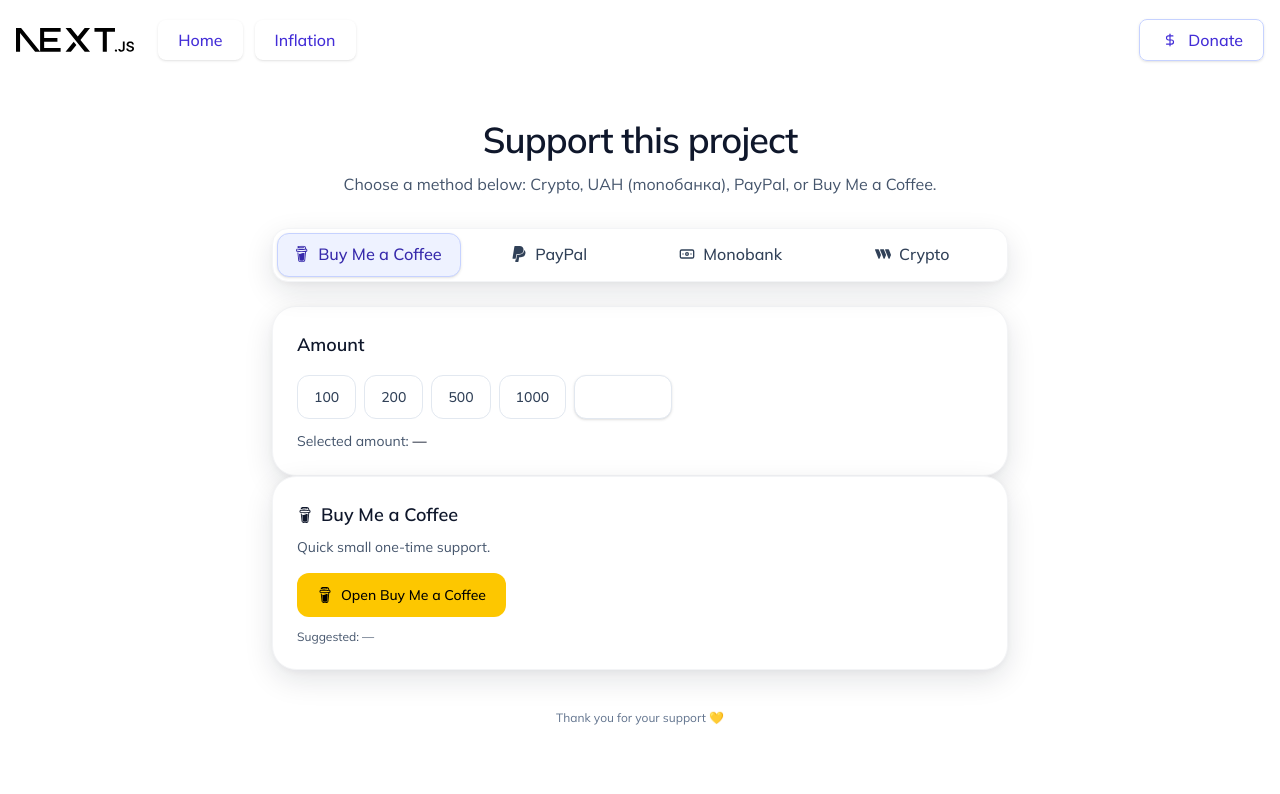
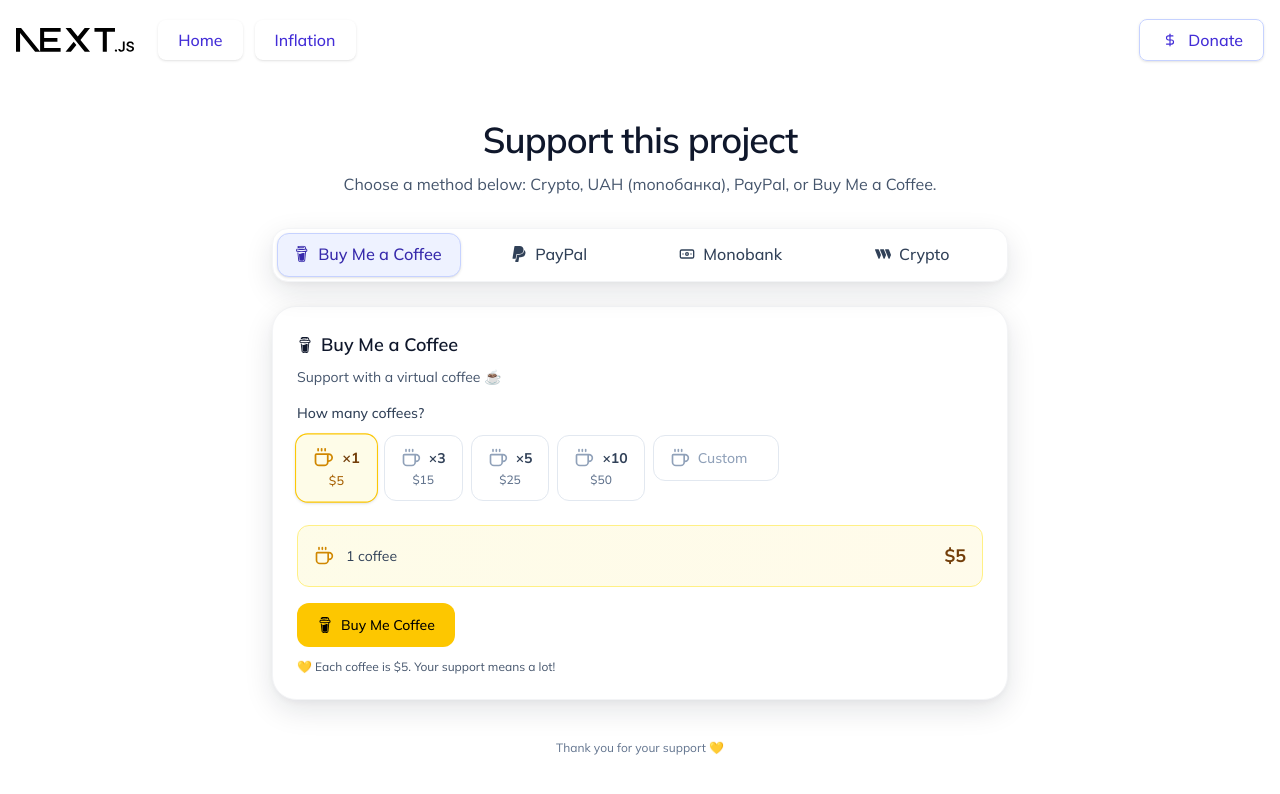
Before and after one commit to inputBrain/client-ret-calculator, a Next.js app: page /donation in a window 1280 px wide. Shown: the top 794 px of the page. Built offline with nearby package versions, Linux system fonts and the light colour scheme; no server answers.

Commit message:
feat: bmac tab for donation

```diff
--- a/src/app/donation/page.tsx
+++ b/src/app/donation/page.tsx
@@ -76,7 +76,8 @@
                 {/* ✅ Таби методів оплати */}
                 <PaymentMethodTabs method={state.method} onMethodChange={state.setMethod} />
 
-                {/* ✅ Вибір суми */}
+                {/* ✅ Вибір суми (НЕ показуємо для BMAC) */}
+                {state.method !== "bmac" && (
                     <AmountSelector
                         method={state.method}
                         amountInput={state.amountInput}
@@ -91,8 +92,10 @@
                         onPaypalCcyChange={state.setPaypalCcy}
                         paypalAvailableMap={paypalAvailableMap}
                     />
+                )}
 
                 {/* ✅ Рендер відповідного методу оплати */}
+                <div className={state.method === "bmac" ? "" : "mt-8"}>
                     {state.method === "crypto" && (
                         <CryptoPayment
                             tokenKey={state.tokenKey}
@@ -130,6 +133,7 @@
                             amount={state.finalAmount}
                         />
                     )}
+                </div>
 
                 {/* ✅ Footer */}
                 <footer className="mt-10 text-center text-xs text-slate-500">
--- a/src/components/donation/BuyMeACoffeePayment.tsx
+++ b/src/components/donation/BuyMeACoffeePayment.tsx
@@ -1,5 +1,6 @@
-import React from "react";
+import React, { useState, useMemo } from "react";
 import { SiBuymeacoffee } from "react-icons/si";
+import { Coffee } from "lucide-react";
 import { Card, CardHeader } from "@/components/ui/Card";
 import { Button } from "@/components/ui/Button";
 
@@ -10,17 +11,151 @@
 
 const iconCls = "h-4 w-4";
 
+const COFFEE_PRICE = 5; // $5 за одну каву
+
+const COFFEE_PRESETS = [1, 3, 5, 10];
+
 export function BuyMeACoffeePayment({
     bmacUrl,
     amount,
 }: BuyMeACoffeePaymentProps) {
+    const [coffeeCount, setCoffeeCount] = useState<number>(1);
+    const [customInput, setCustomInput] = useState<string>("");
+
+    const totalAmount = useMemo(() => {
+        return coffeeCount * COFFEE_PRICE;
+    }, [coffeeCount]);
+
+    const customCount = useMemo(() => {
+        const num = parseInt(customInput);
+        return Number.isFinite(num) && num > 0 ? num : null;
+    }, [customInput]);
+
+    const isPresetActive = (count: number) => {
+        return !customInput && coffeeCount === count;
+    };
+
     return (
         <Card>
             <CardHeader
                 icon={<SiBuymeacoffee className={iconCls} />}
                 title="Buy Me a Coffee"
-                description="Quick small one-time support."
+                description="Support with a virtual coffee ☕"
             />
+
+            <div className="mb-6">
+                <label className="mb-3 block text-sm font-medium text-slate-700">
+                    How many coffees?
+                </label>
+                <div className="flex flex-wrap gap-2">
+                    {/* Preset кнопки */}
+                    {COFFEE_PRESETS.map((count) => (
+                        <button
+                            key={count}
+                            onClick={() => {
+                                setCoffeeCount(count);
+                                setCustomInput(""); // скидаємо custom
+                            }}
+                            className={`group relative rounded-xl px-4 py-3 text-sm font-medium border transition-all ${
+                                isPresetActive(count)
+                                    ? "border-yellow-400 bg-yellow-50 text-yellow-900 shadow-sm scale-105"
+                                    : "border-slate-200 text-slate-700 hover:bg-slate-50 hover:border-slate-300"
+                            }`}
+                        >
+                            {/* Іконка кави */}
+                            <div className="flex items-center gap-2">
+                                <Coffee
+                                    className={`h-5 w-5 transition-transform ${
+                                        isPresetActive(count) ? "text-yellow-600" : "text-slate-400"
+                                    }`}
+                                />
+                                <span className="font-bold">×{count}</span>
+                            </div>
+                            {/* Ціна під іконкою */}
+                            <div className={`text-xs mt-1 ${
+                                isPresetActive(count) ? "text-yellow-700" : "text-slate-500"
+                            }`}>
+                                ${count * COFFEE_PRICE}
+                            </div>
+                        </button>
+                    ))}
+
+                    {/* Custom інпут */}
+                    <div className="relative group">
+                        <button
+                            onClick={() => {
+                                // Фокус на інпут при кліку на кнопку
+                                const input = document.getElementById("custom-coffee-input") as HTMLInputElement;
+                                input?.focus();
+                            }}
+                            className={`rounded-xl px-4 py-3 text-sm font-medium border transition-all ${
+                                customInput
+                                    ? "border-yellow-400 bg-yellow-50 text-yellow-900 shadow-sm"
+                                    : "border-slate-200 text-slate-700 hover:bg-slate-50"
+                            }`}
+                        >
+                            <div className="flex items-center gap-2">
+                                <Coffee
+                                    className={`h-5 w-5 ${
+                                        customInput ? "text-yellow-600" : "text-slate-400"
+                                    }`}
+                                />
+                                <input
+                                    id="custom-coffee-input"
+                                    type="number"
+                                    min="1"
+                                    max="1000"
+                                    placeholder="Custom"
+                                    value={customInput}
+                                    onChange={(e) => {
+                                        const val = e.target.value;
+                                        setCustomInput(val);
+                                        const num = parseInt(val);
+                                        if (Number.isFinite(num) && num > 0) {
+                                            setCoffeeCount(num);
+                                        }
+                                    }}
+                                    onFocus={(e) => e.currentTarget.select()}
+                                    className="w-16 bg-transparent text-center outline-none placeholder:text-slate-400"
+                                />
+                            </div>
+                            {customCount && (
+                                <div className="text-xs mt-1 text-yellow-700">
+                                    ${customCount * COFFEE_PRICE}
+                                </div>
+                            )}
+                        </button>
+                    </div>
+                </div>
+            </div>
+
+            {/* ✅ Відображення обраного */}
+            <div className="mb-4 p-4 rounded-xl bg-gradient-to-r from-yellow-50 to-amber-50 border border-yellow-200">
+                <div className="flex items-center justify-between">
+                    <div className="flex items-center gap-3">
+                        <div className="flex">
+                            {/* Показуємо іконки кавочок */}
+                            {Array.from({ length: Math.min(coffeeCount, 5) }).map((_, i) => (
+                                <Coffee
+                                    key={i}
+                                    className="h-5 w-5 text-yellow-600 -ml-1 first:ml-0"
+                                />
+                            ))}
+                            {coffeeCount > 5 && (
+                                <span className="ml-1 text-sm font-semibold text-yellow-700">
+                  +{coffeeCount - 5}
+                </span>
+                            )}
+                        </div>
+                        <span className="text-sm text-slate-700">
+              {coffeeCount === 1 ? "1 coffee" : `${coffeeCount} coffees`}
+            </span>
+                    </div>
+                    <span className="text-lg font-bold text-yellow-900">
+            ${totalAmount}
+          </span>
+                </div>
+            </div>
 
             <Button
                 variant="bmac"
@@ -28,16 +163,22 @@
                 disabled={!bmacUrl}
                 onClick={() => {
                     if (bmacUrl) {
-                        window.open(bmacUrl, "_blank", "noopener,noreferrer");
+                        // Додаємо кількість кавочок до URL якщо BMAC підтримує
+                        // Наприклад: https://www.buymeacoffee.com/username?n=3
+                        const url = bmacUrl.includes("?")
+                            ? `${bmacUrl}&n=${coffeeCount}`
+                            : `${bmacUrl}?n=${coffeeCount}`;
+                        window.open(url, "_blank", "noopener,noreferrer");
                     }
                 }}
+                className="w-full sm:w-auto"
             >
                 <SiBuymeacoffee className={iconCls} />
-                Open Buy Me a Coffee
+                Buy {coffeeCount === 1 ? "Me" : `${coffeeCount}`} Coffee{coffeeCount > 1 ? "s" : ""}
             </Button>
 
             <p className="mt-3 text-xs text-slate-600">
-                Suggested: {amount || "—"}
+                💛 Each coffee is ${COFFEE_PRICE}. Your support means a lot!
             </p>
         </Card>
     );
```
Lines whose indentation alone changed are shown as unchanged.
